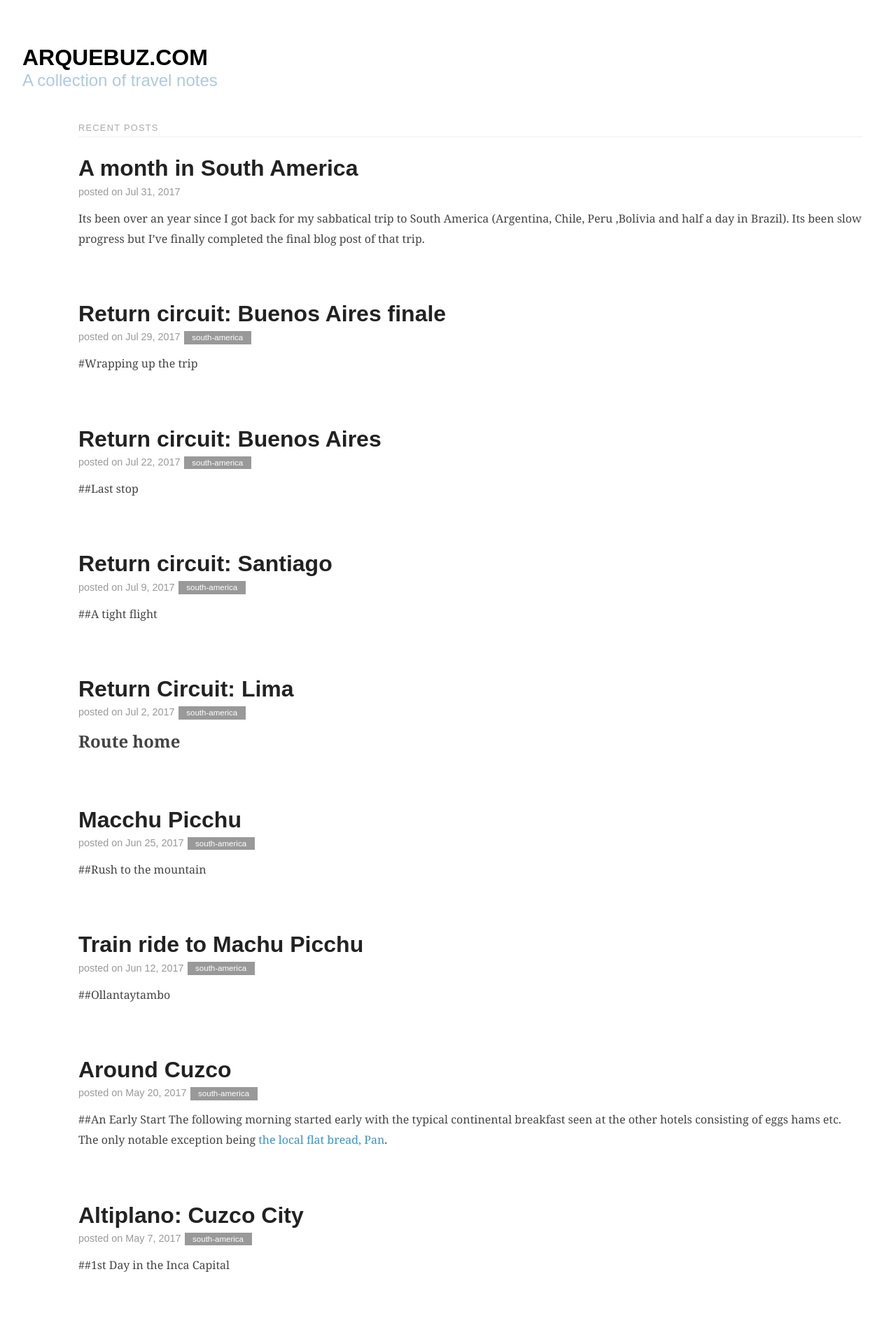
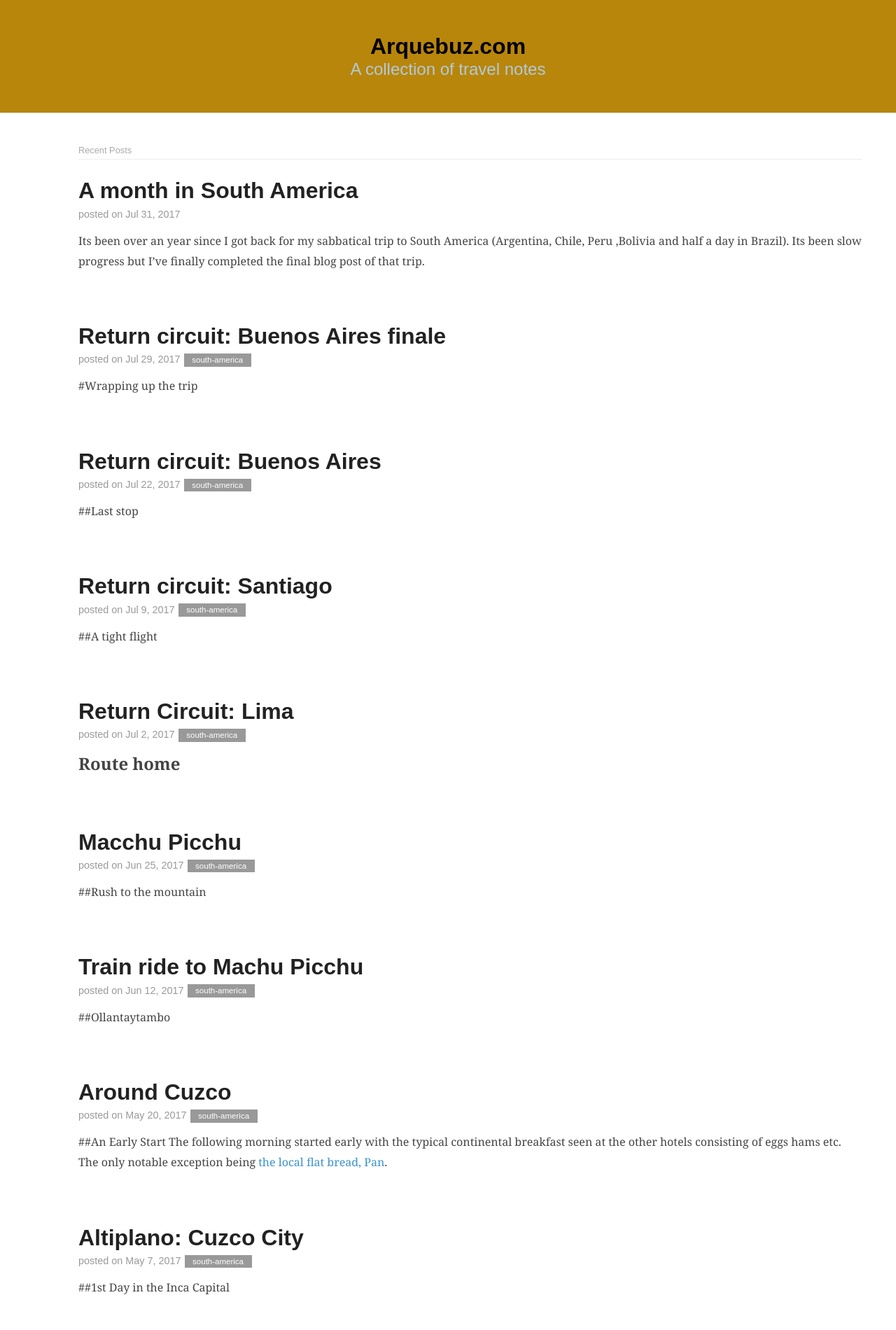
Before and after one commit to aeshanw/aeshanw.github.io, a Jekyll site: the page built from index.html, in a window 1280 px wide. Shown: the top 1900 px of the page at 70% size. Built offline with Jekyll 4.4.1, drawn with Linux system fonts in a browser that asks for light colours.

Commit message:
Fix tags cloud

```diff
--- a/_layouts/default.html
+++ b/_layouts/default.html
@@ -5,15 +5,15 @@
 
   <body>
 
-    <div id="layout" class="pure-g">
-        <div class="header pure-u-1 pure-u-md-6">
+    <div id="layout">
+        <div class="header">
             <h1 class="brand-title">{{ site.title }}</h1>
             {% if site.description %}
                 <h2 class="brand-tagline">{{ site.description }}</h2>
             {% endif %}
         </div>
-        <div class="content pure-u-1 pure-u-md-6">
-            <div>
+        <div class="content pure-g">
+            <div class="pure-u-5-5">
                 {{ content }}
 
                 {% include footer.html %}
--- a/_layouts/post.html
+++ b/_layouts/post.html
@@ -6,12 +6,14 @@ comments: false
 
   <header class="post-header">
     <h1 class="post-title">{{ page.title }}</h1>
+    {% if page.tags.size > 0  %}
       <span>[
         {% for tag in page.tags %}
         {% capture tag_name %}{{ tag }}{% endcapture %}
           <a href="/tag/{{ tag_name }}"><code class="highligher-rouge"><nobr>{{ tag_name }}</nobr></code>&nbsp;</a>
         {% endfor %}
         ]</span>
+     {% endif %}
     <p class="post-meta">
         posted on {{ page.date | date: "%b %-d, %Y" }}
         {% for tag in page.tags %}
--- a/_sass/_blog.scss
+++ b/_sass/_blog.scss
@@ -30,9 +30,9 @@ h3 {
 .header {
     text-align: center;
     top: auto;
-    margin: 3em auto;
+    padding: 3em 3em;
+    background-color: darkgoldenrod;
 }
-
 .sidebar {
     background: rgb(61, 79, 93);
     color: #fff;
@@ -42,9 +42,9 @@ h3 {
 .brand-tagline {
     margin: 0;
 }
-.brand-title {
-    text-transform: uppercase;
-}
+// .brand-title {
+//     text-transform: uppercase;
+// }
 .brand-tagline {
     font-weight: 300;
     color: rgb(176, 202, 219);
@@ -76,13 +76,13 @@ h3 {
 }
 
 .content-subhead {
-    text-transform: uppercase;
+    // text-transform: uppercase;
     color: #aaa;
     border-bottom: 1px solid #eee;
     padding: 0.4em 0;
     font-size: 80%;
     font-weight: 500;
-    letter-spacing: 0.1em;
+    // letter-spacing: 0.1em;
 }
 
 .content {
@@ -151,8 +151,8 @@ h3 {
     }
 
     .header {
-        margin: 5% 2em 0;
-        text-align: left;
+        // margin: 5% 2em 0;
+        text-align: center;
     }
 
     // .sidebar {
```
Lines whose indentation alone changed are shown as unchanged.
